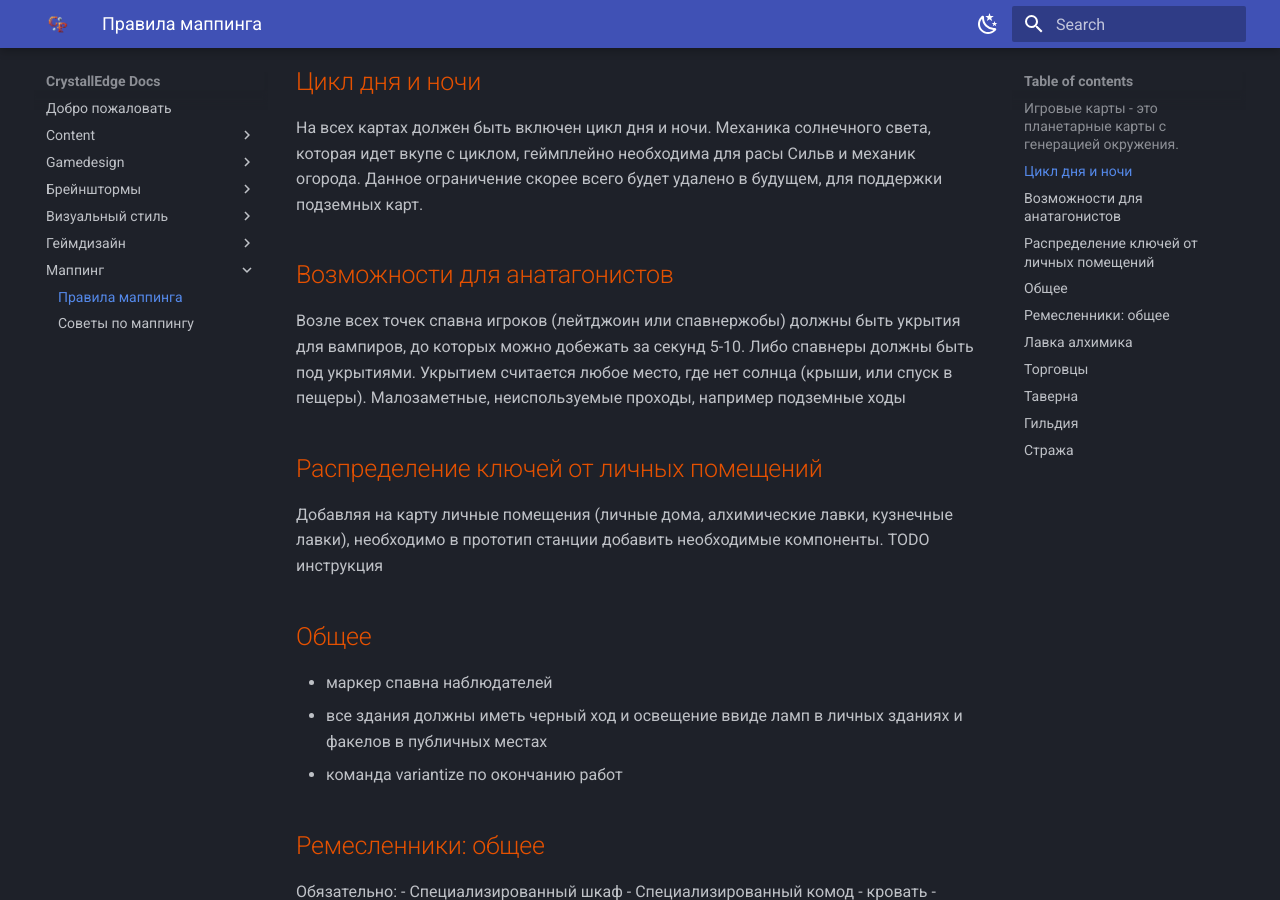
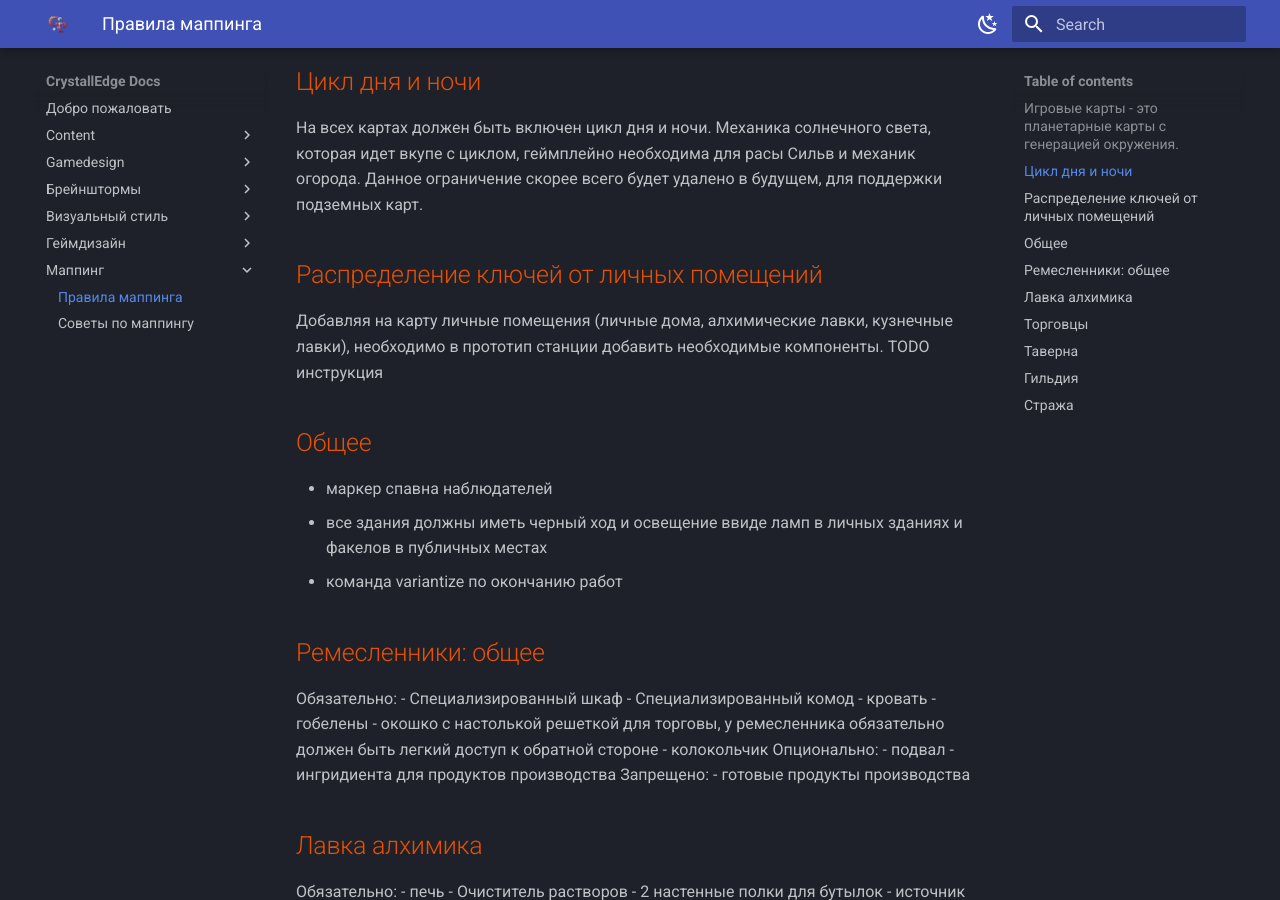
Before and after one commit to crystallpunk-14/crystallpunk-docs, an MkDocs documentation site: the page built from docs/Маппинг/Правила.md, in a window 1280 px wide and 900 px high, scrolled down 899 px. Built offline with MkDocs 1.6.1 and Material for MkDocs 9.7.7, drawn with Linux system fonts in a browser that asks for light colours.

Commit message:
Update Правила.md

```diff
--- a/docs/Маппинг/Правила.md
+++ b/docs/Маппинг/Правила.md
@@ -22,10 +22,6 @@
 ## Цикл дня и ночи
 На всех картах должен быть включен цикл дня и ночи. Механика солнечного света, которая идет вкупе с циклом, геймплейно необходима для расы Сильв и механик огорода.
 Данное ограничение скорее всего будет удалено в будущем, для поддержки подземных карт.
-
-## Возможности для анатагонистов
-Возле всех точек спавна игроков (лейтджоин или спавнержобы) должны быть укрытия для вампиров, до которых можно добежать за секунд 5-10. Либо спавнеры должны быть под укрытиями. Укрытием считается любое место, где нет солнца (крыши, или спуск в пещеры).
-Малозаметные, неиспользуемые проходы, например подземные ходы
 
 ## Распределение ключей от личных помещений
 Добавляя на карту личные помещения (личные дома, алхимические лавки, кузнечные лавки), необходимо в прототип станции добавить необходимые компоненты.
```
